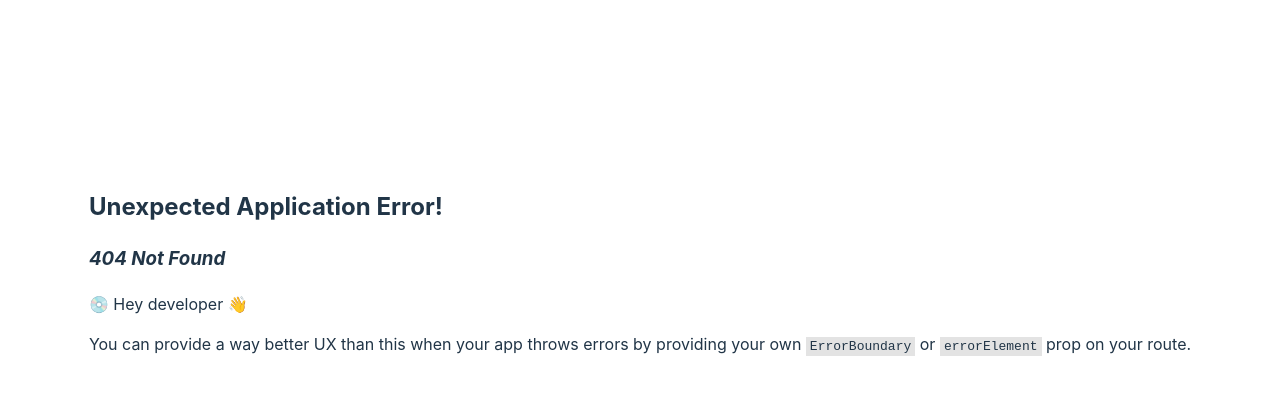
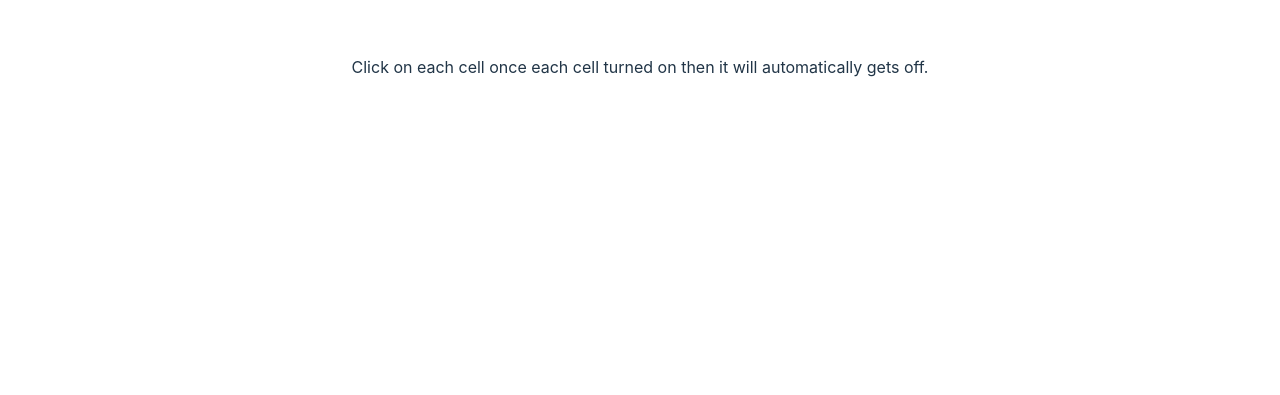
Before and after one commit to exception73/Frontend-Machind-Codiing-Rounds, a React (Vite) app: page /gridLight in a window 1280 px wide. Before the commit this address had no page. Shown: the part 129-524 px from the top of the page. Built offline with nearby package versions, Linux system fonts and the light colour scheme.

Commit message:
grid ligth added

```diff
--- a/src/App.jsx
+++ b/src/App.jsx
@@ -6,6 +6,7 @@ import HomePage from './Components/HomePage';
 import PasswordGenerator from './Components/PasswordGenerator/PasswordGenerator.jsx';
 import Timer from './Components/Timer/Timer.jsx';
 import TicTaeToe from './Components/TicTacToe/TicTaeToe.jsx';
+import GridLight from './Components/GridLight/GridLight.jsx';
 
 const router = createBrowserRouter([
   {
@@ -27,6 +28,9 @@ const router = createBrowserRouter([
   },{
     path : "tictactoe",
     element : <TicTaeToe />
+  },{
+    path : "gridLight",
+    element : <GridLight />
   }
 ]);
 
--- /dev/null
+++ b/src/Components/GridLight/GridLight.jsx
@@ -0,0 +1,93 @@
+import React, { useEffect, useState } from 'react';
+
+const grid = [
+    [1 , 1, 1],
+    [1, 0, 1],
+    [1, 0, 1],
+    [1, 1, 1, 1]
+];
+
+const GridLight = () => {
+    const [clickedArr, setClickedArr] = useState([]);
+    const [maxSize, setMaxSize] = useState(0);
+    const [ttl, setTtl] = useState(0);
+
+    useEffect(() => {
+        let total = 0;
+        let max = 0;
+
+        grid.forEach((val) => {
+            val.forEach(value => {
+                total += value;
+            });
+        });
+
+        grid.forEach(arr => {
+            if (arr.length > max) {
+                max = arr.length;
+            }
+        });
+
+        setMaxSize(max);
+        setTtl(total);
+    }, []);
+
+    const handleRemove = () => {
+        let neworders = [...clickedArr];
+        const timer = setInterval(() => {
+            setClickedArr((clickedArr) => {
+                neworders = [...clickedArr]
+                neworders.pop();
+                if(neworders.length === 0){
+                    clearInterval(timer);
+                }
+                console.log(neworders)
+                return neworders;
+            })
+        }, 400)
+
+
+    }
+
+
+
+    return (
+        <div>
+            <div>
+                Click on each cell once each cell turned on then it will automatically gets off.
+            </div>
+            {grid.map((val, ind) => (
+                <div key={ind} style={{ marginBottom: '8px' }}>
+                    {val.map((value, index) => {
+                        const isSelected = clickedArr.includes(ind * maxSize + index);
+                        return (
+                            <div
+                                onClick={(e) => {
+                                    if (isSelected) return;
+                                    setClickedArr([...clickedArr, ind * maxSize + index]);
+                                    console.log(clickedArr.length+1, ttl);
+                                    if(clickedArr.length+1 === ttl){
+                                        handleRemove();
+                                    }
+                                }}
+                                key={ind * maxSize + index}
+                                style={{
+                                    display: 'inline-block',
+                                    background: value ? (isSelected ? 'green' : 'white') : '',
+                                    width: '80px',
+                                    height: '80px',
+                                    borderRadius: '2px',
+                                    margin: '4px'
+                                }}
+                                className={isSelected ? 'selected' : ''}
+                            >
+                            </div>
+                        );
+                    })}
+                </div>
+            ))}
+        </div>
+    );
+};
+
+export default GridLight;
--- a/src/Components/HomePage.jsx
+++ b/src/Components/HomePage.jsx
@@ -9,6 +9,7 @@ const HomePage = () => {
       <Link to="password">Password Generator</Link>
       <Link to="stopwatch">Stop Watch</Link>
       <Link to="tictactoe">tictactoe</Link>
+      <Link to="gridlight">GridLight</Link>
     </div>
   );
 };
```
